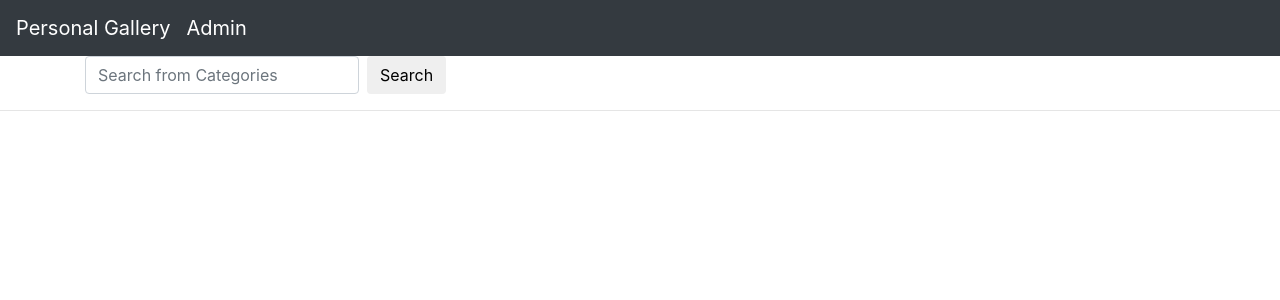
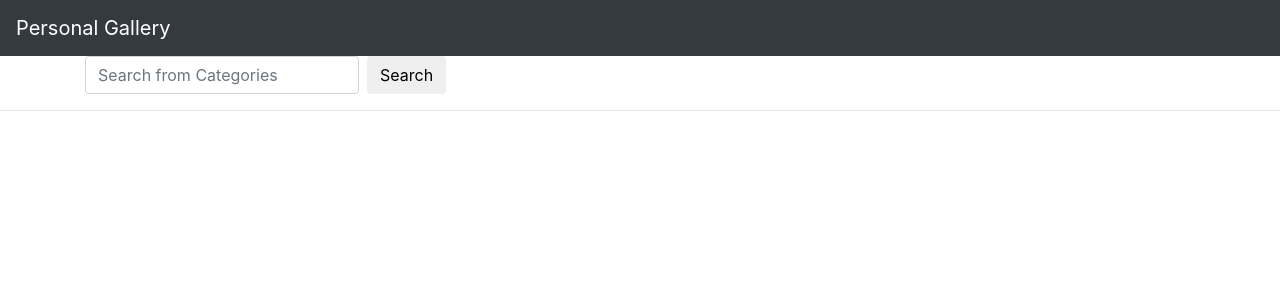
Before and after one commit to Mariga123/live-link, a Django app: page / in a window 1280 px wide. Shown: the top 300 px of the page. Run offline with Django 3.2, Linux system fonts and the light colour scheme; data that the repository does not hold is empty; some libraries are stand-ins or nearby versions.

Commit message:
prepare production

```diff
--- a/photos/templates/navbar.html
+++ b/photos/templates/navbar.html
@@ -1,7 +1,6 @@
 <nav class="navbar navbar-expand-sm bg-dark navbar-dark">
     <!-- Brand -->
     <a class="navbar-brand" href="#">Personal Gallery</a>
-    <a class="navbar-brand" href="{% url 'admin:index' %}">Admin</a>
 
     <!-- Links -->
 </nav>
```
Also changed, not shown: media/images/pexels-elly-fairytale-3807397.jpg (added).
